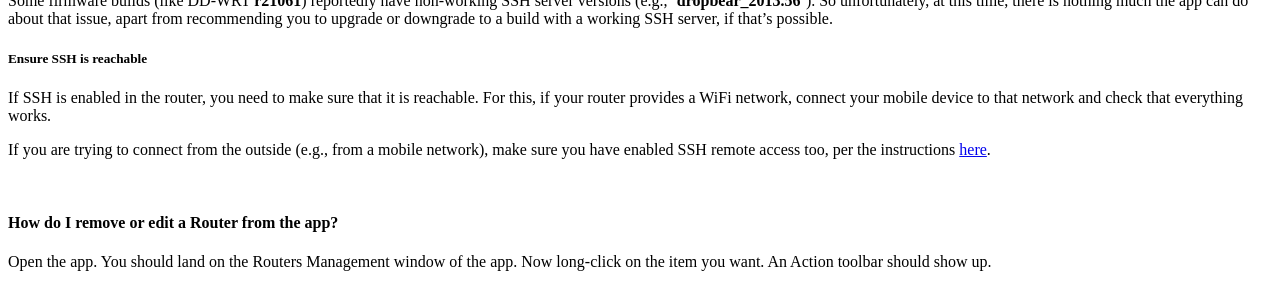
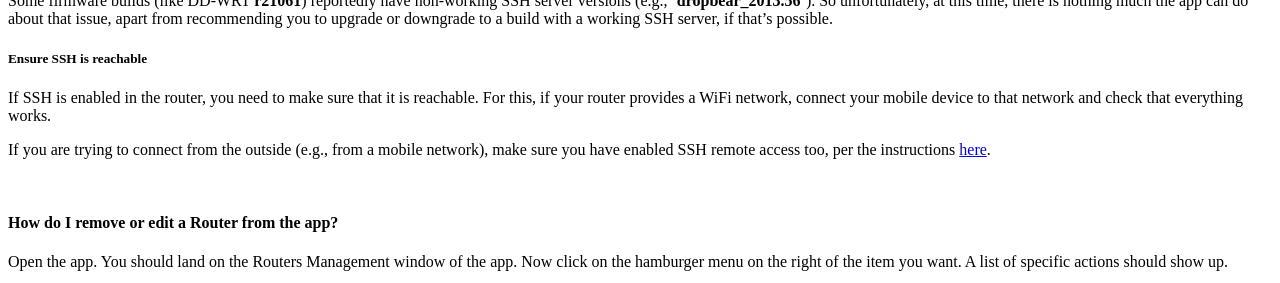
Before and after one commit to lemra-org/help.ddwrt-companion.app, a Jekyll site: the page built from _posts/2015-05-28-faq.md, in a window 1280 px wide and 900 px high, scrolled down 1053 px, cut to the strip 7-290 px from the top of the window. Built offline with Jekyll 4.4.1, drawn with Linux system fonts in a browser that asks for light colours; comment, search, counter and statistics services are not loaded; a style sheet for code colours, icons or effects is not loaded.

Commit message:
Fix FAQ actions to edit/remove a router

```diff
--- a/_posts/2015-05-28-faq.md
+++ b/_posts/2015-05-28-faq.md
@@ -68,7 +68,7 @@ If you are trying to connect from the outside (e.g., from a mobile network), mak
 #### How do I remove or edit a Router from the app?
 
 Open the app. You should land on the Routers Management window of the app.
-Now long-click on the item you want. An Action toolbar should show up.
+Now click on the hamburger menu on the right of the item you want. A list of specific actions should show up.
 
 <div>
 	<img src="https://raw.githubusercontent.com/rm3l/help.ddwrt-companion.rm3l.org/master/assets/7.1.0/popup_menu_router.png" width="280" height="563" alt="Tap on the Add Router Button"/>
```
